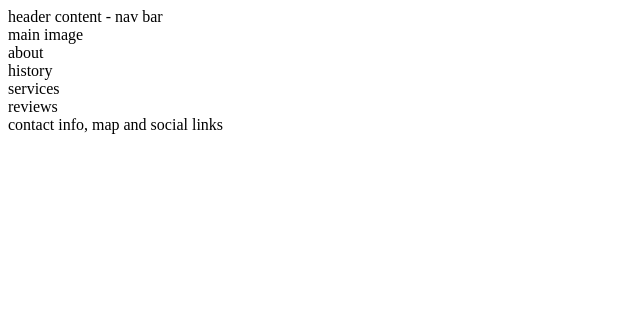
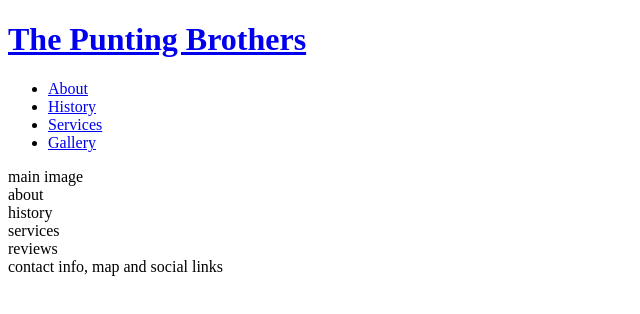
Before and after one commit to jakeshaw61/punting-brotherskjjgt, a plain HTML site: page index.html in a window 1280 px wide. Shown: the whole page, without its empty margins (0-640 px from the left). Drawn offline with Linux system fonts and the light colour scheme.

Commit message:
Add gallery and services pages. Add basic header structure

```diff
--- a/index.html
+++ b/index.html
@@ -12,8 +12,27 @@
 </head>
 <body>
     <header>
-        header content - nav bar
+        <a href="index.hmtl">
+            <h1>The Punting Brothers</h1>
+        </a>
+        <nav>
+            <ul>
+                <li>
+                    <a href="#">About</a>
+                </li>
+                <li>
+                    <a href="#">History</a>
+                </li>
+                <li>
+                    <a href="services.html">Services</a>
+                </li>
+                <li>
+                    <a href="gallery.html">Gallery</a>
+                </li>
+            </ul>
+        </nav>
     </header>
+
     <section>
         main image
     </section>
```
Also changed, not shown: gallery.html (added), services.html (added).
